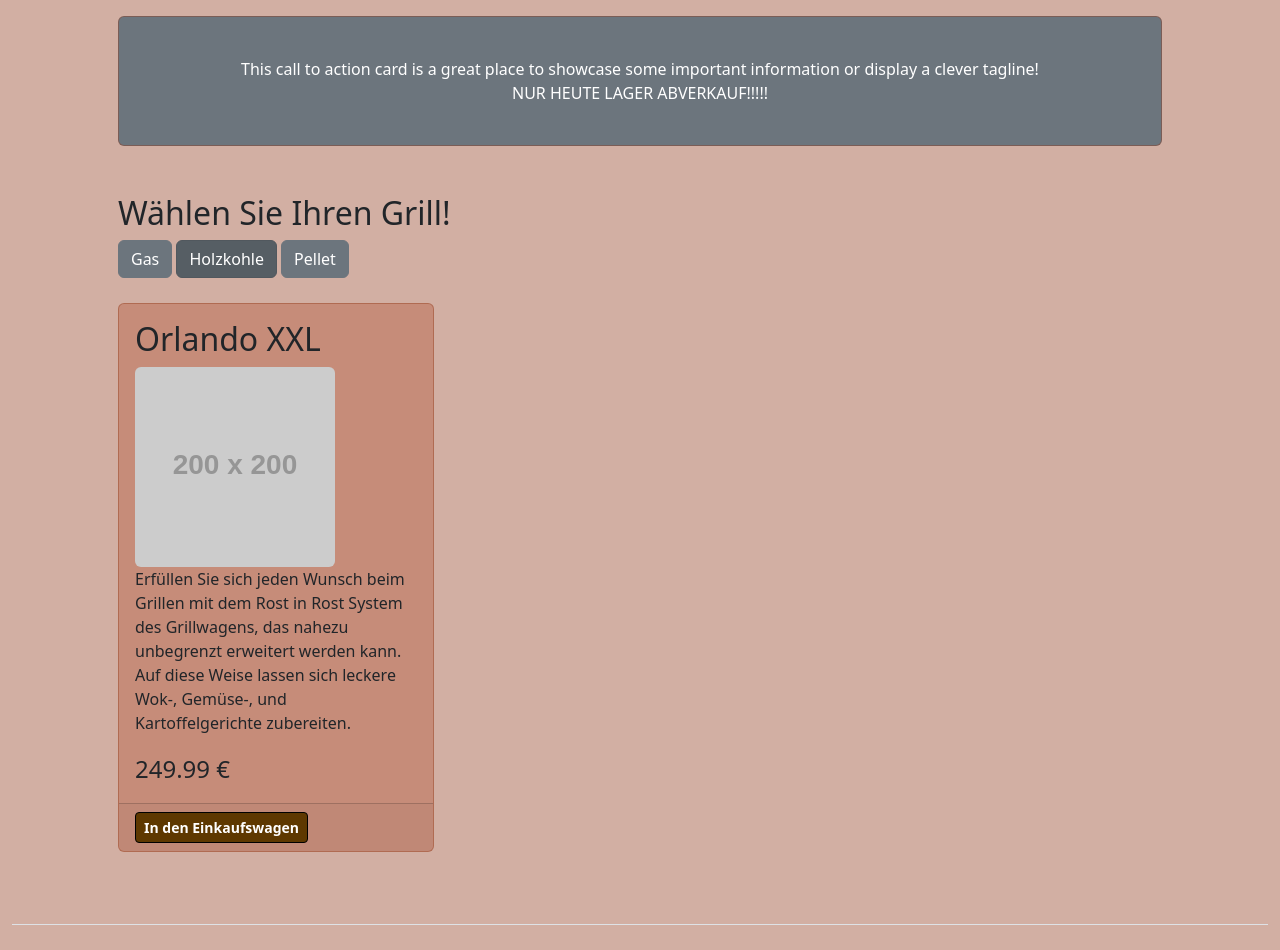
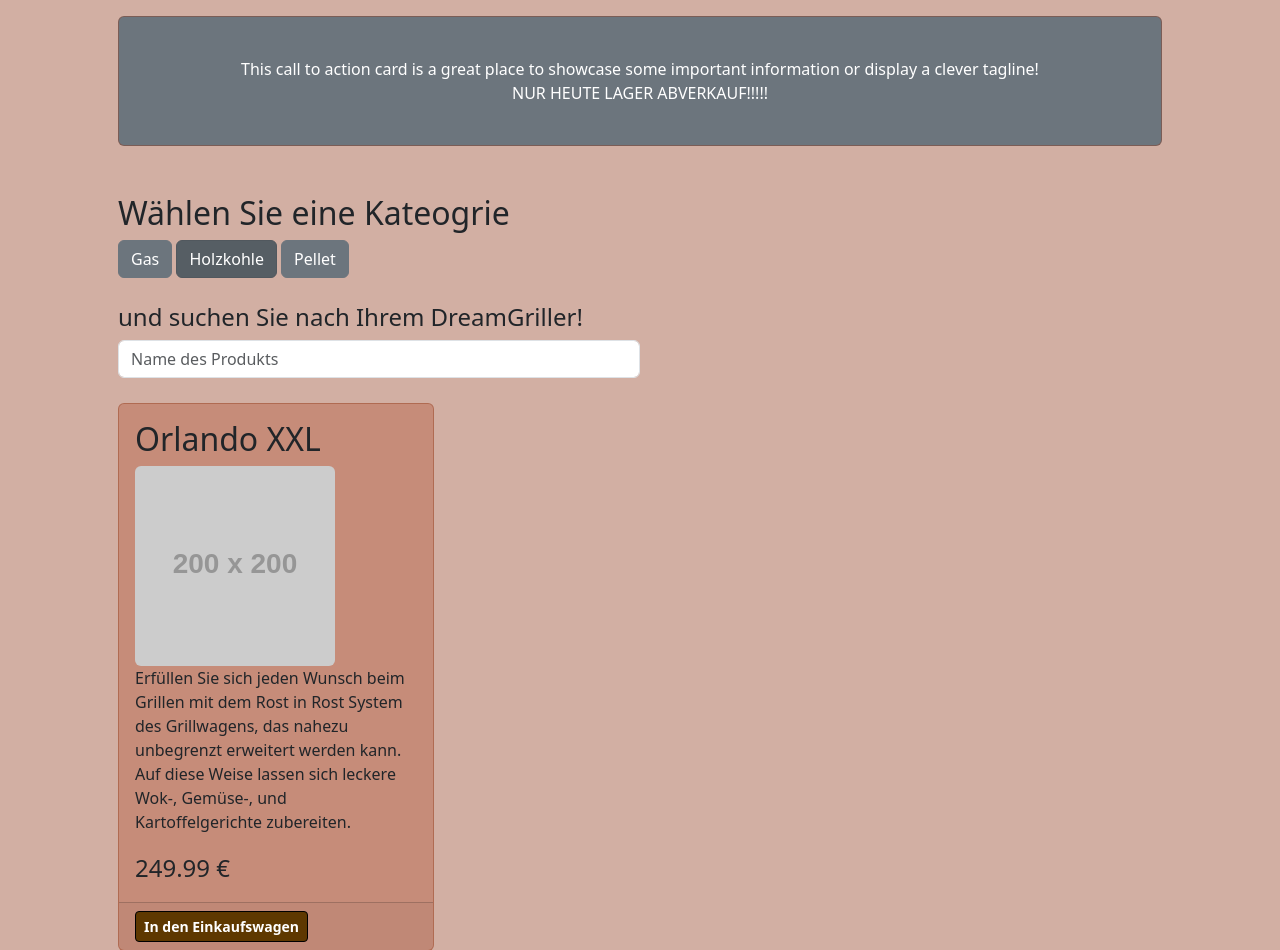
Before and after one commit to zhoudavidwi21/dream-griller, a PHP site: page / in a window 1280 px wide. Shown: the part 457-1407 px from the top of the page. Run offline with PHP 8.4, Linux system fonts and the light colour scheme; data comes from the database, SQL or seed files in the repository; grey boxes labelled with a size stand in for pictures from a placeholder-image service; some libraries are stand-ins or nearby versions.

Commit message:
added search filter

```diff
--- a/Backend/businesslogic/loadProductsToHome.php
+++ b/Backend/businesslogic/loadProductsToHome.php
@@ -1,10 +1,11 @@
 <?php
     require_once('../db/dbaccess.php');
 
-    $griller = $_POST["griller"];                                           //product categorie was passed
+    $griller = $_POST["categorie"];                                           //product categorie and user input are passed
+    $input = $_POST["input"];
 
     $db_obj = new mysqli($host, $dbUser, $dbPassword, $database);
-    $sql = "SELECT * FROM `products` WHERE $griller = 1";
+    $sql = "SELECT * FROM `products` WHERE `name` LIKE '%$input%' AND $griller = 1";
     $result = $db_obj->query($sql);
 
     $output = '';
--- a/Frontend/js/cart.js
+++ b/Frontend/js/cart.js
@@ -1,23 +1,34 @@
 $(document).ready(function() {
 
-    load_product_data("charcoal");                                              //load products for Homepage (default: charcoal)
+
+    load_product_data("charcoal", "");                                          //load products for Homepage (default: charcoal, and empty String --> no "search" value)
     load_cart_data();                                                           //load data for cart information
+
+
 
     $("input[name=grillCategories]").on("click", function(){
         let categorie = $("input[name=grillCategories]:checked").val();         //"clicked" categorie is passed to load_product_data
-        load_product_data(categorie)
+        load_product_data(categorie, "")
+    })
+
+    $("#searchfilter").on("keyup", function(){
+        let input = $("#searchfilter").val();                                   //"clicked" categorie and user input is passed
+        let categorie = $("input[name=grillCategories]:checked").val();
+
+        load_product_data(categorie, input)
+
     })
 
 
 
-    function load_product_data(griller){
+    function load_product_data(categorie, input){
 
         $.ajax({
 
             url: "../Backend/businesslogic/loadProductsToHome.php",
             method: "POST",
             dataType: "json",
-            data: {griller: griller},
+            data: {categorie: categorie, input: input},
 
             success: function(data){
                 $('#contentRow').html(data.products);                           //content from BE is appended
--- a/Frontend/sites/homepage.php
+++ b/Frontend/sites/homepage.php
@@ -17,7 +17,7 @@
             </p></div>
         </div>
 
-        <h2 class="font-weight-light">Wählen Sie Ihren Grill!</h1>
+        <h2 class="font-weight-light">Wählen Sie eine Kateogrie</h1>
 
         <!-- Choose Grill Categorie -->
         <div style="margin-bottom: 25px">
@@ -32,6 +32,11 @@
         </div>
         <!-- end of categories -->
 
+        <!--  Continuous Search Filter -->
+        <h4 class="font-weight-light">und suchen Sie nach Ihrem DreamGriller!</h4>
+        <input type="text" class="form-control" id="searchfilter" placeholder="Name des Produkts" style="margin-bottom: 25px; width: 50%">
+        <!--  Continuous Search Filter -->
+
         <!-- Content Row-->
         <div class="row gx-4 gx-lg-5" id="contentRow">
 
```
